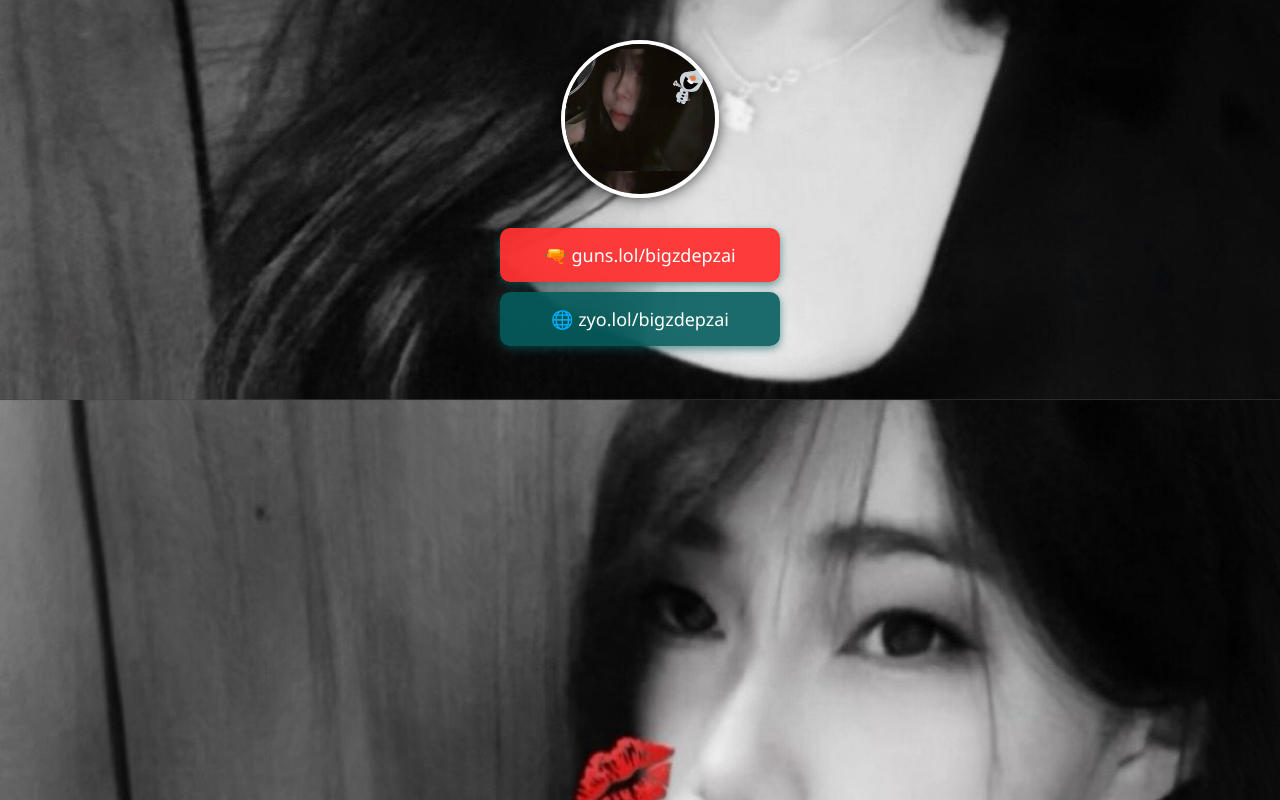
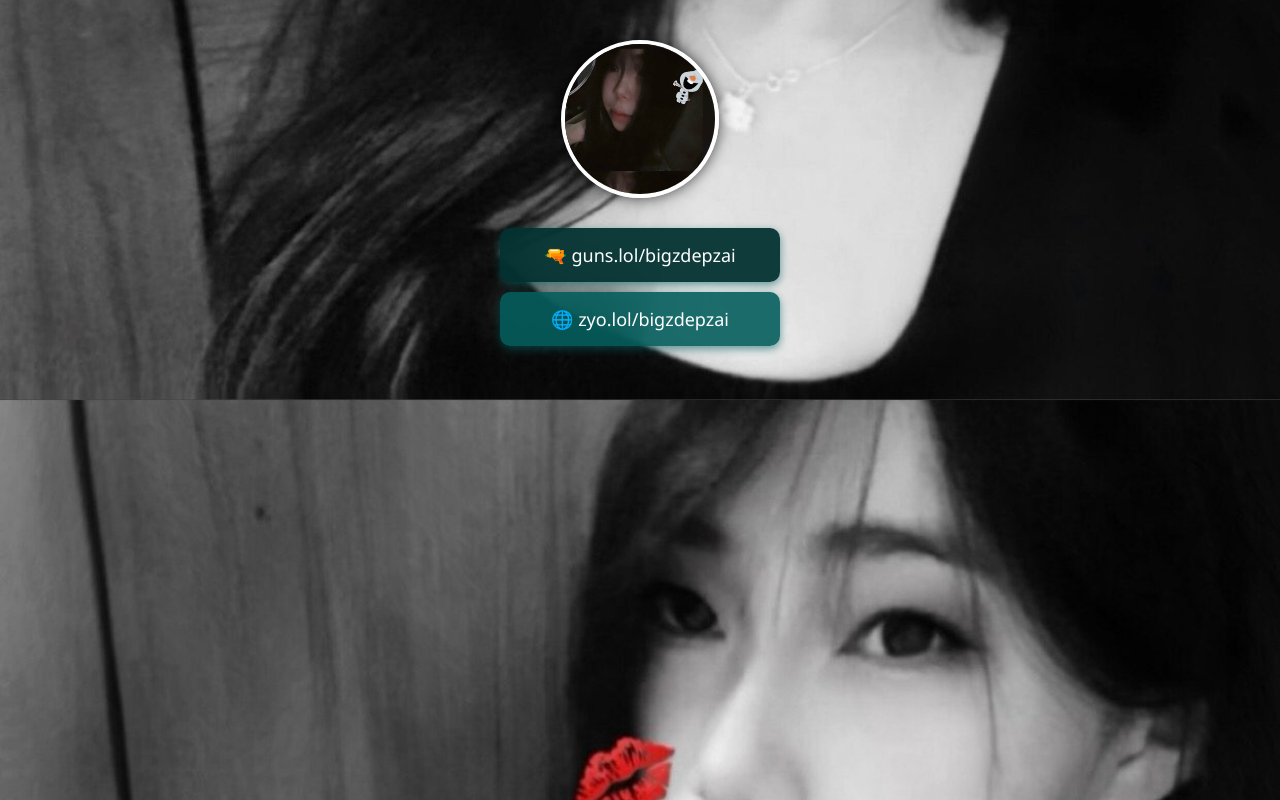
Before and after one commit to OnlyMiz/icantstopluvumiz, a plain HTML site: page index.html in a window 1280 px wide. In both pictures the pointer is over the link "🔫 guns.lol/bigzdepzai". Drawn offline with Linux system fonts and the light colour scheme.

Commit message:
Update index.html

```diff
--- a/index.html
+++ b/index.html
@@ -40,7 +40,7 @@
       transition: background 0.3s ease;
     }
     .button:hover {
-      background: rgba(255, 50, 50, 0.95);
+      background: rgba(5, 50, 50, 0.95);
     }
   </style>
 </head>
```
